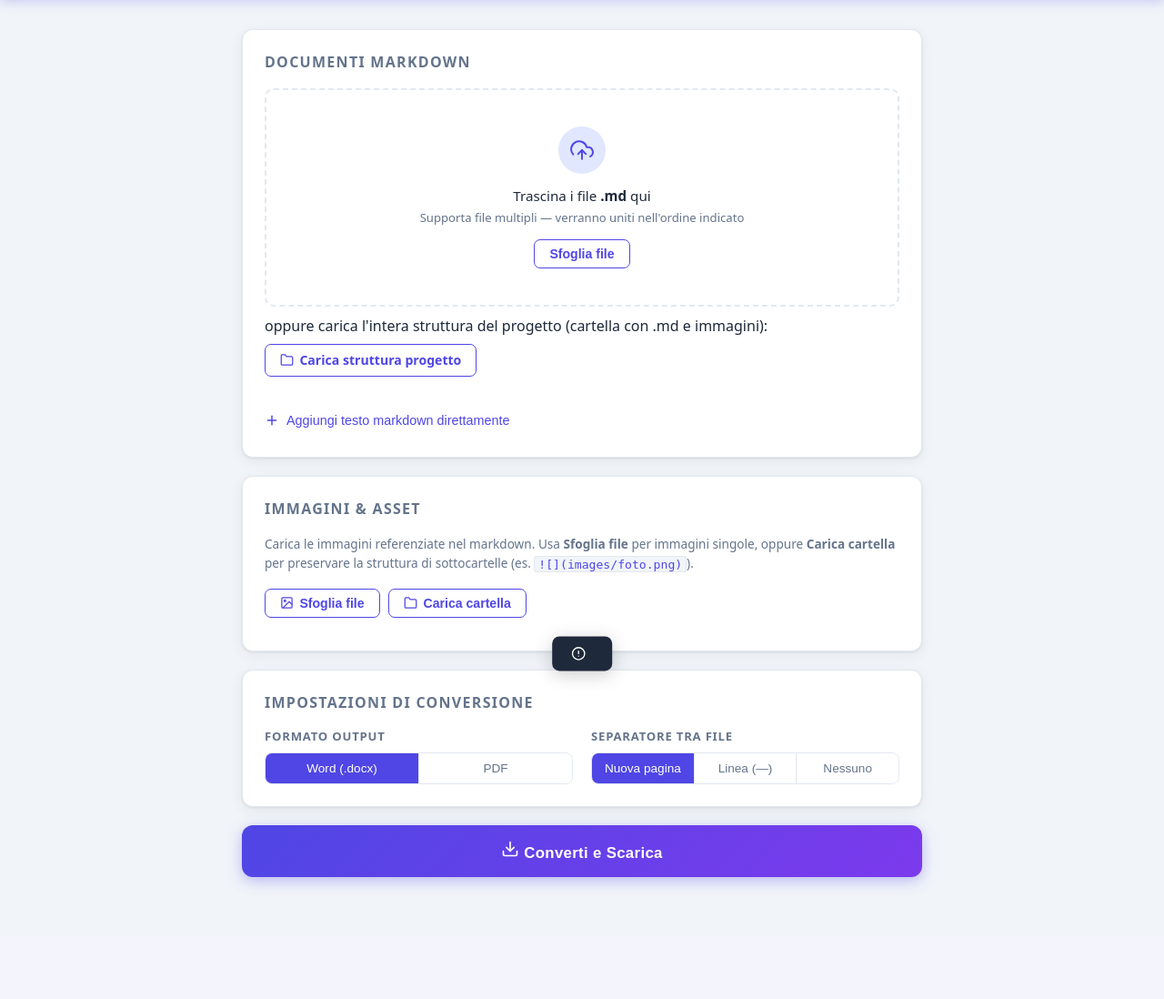
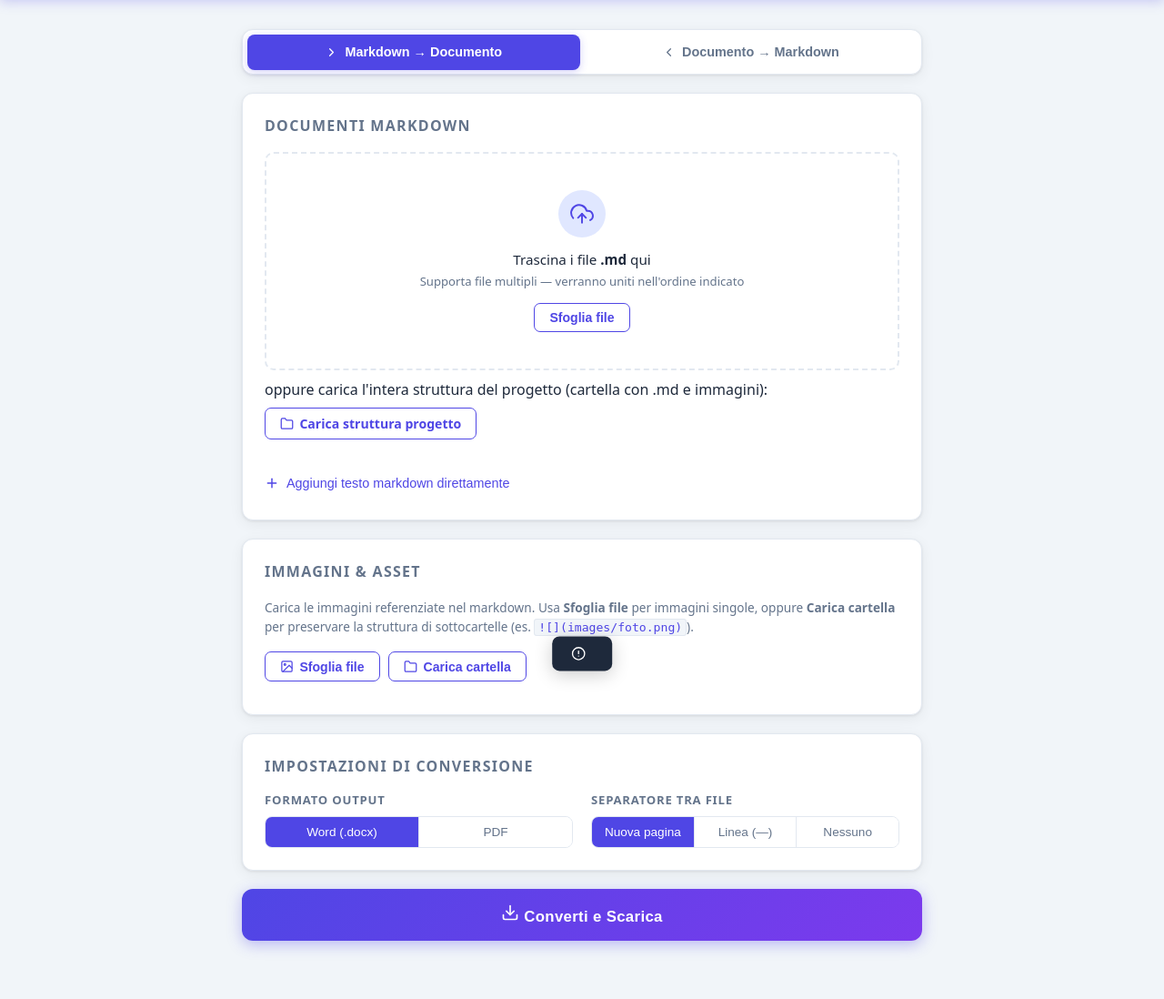
Before and after one commit to canada87/MDtoBeauty, a FastAPI app: page / in a window 1280 px wide. Shown: the part 125-1223 px from the top of the page at 91% size. Before the commit the page ends 1101 px from the top, so only its background shows below. Run offline with FastAPI, Linux system fonts and the light colour scheme; some libraries are stand-ins or nearby versions.

Commit message:
Add DOCX to Markdown conversion feature with reverse mode support

```diff
--- a/converter.py
+++ b/converter.py
@@ -1,8 +1,10 @@
+import io
 import os
 import posixpath
 import re
 import subprocess
 import tempfile
+import zipfile
 from pathlib import Path
 
 import markdown
@@ -254,6 +256,52 @@ def convert_markdown(
     return result_bytes, mime, filename
 
 
+def docx_to_markdown(docx_bytes: bytes) -> tuple[bytes, str, str]:
+    """
+    Convert a DOCX to Markdown via Pandoc.
+
+    If the document contains embedded media, bundles `document.md` + `media/`
+    into a ZIP. Otherwise returns the markdown file directly.
+    """
+    with tempfile.TemporaryDirectory() as tmpdir:
+        tmp = Path(tmpdir)
+        input_path = tmp / "input.docx"
+        input_path.write_bytes(docx_bytes)
+
+        output_path = tmp / "document.md"
+        media_dir = tmp / "media"
+
+        result = subprocess.run(
+            [
+                "pandoc",
+                str(input_path),
+                "-o", str(output_path),
+                "--extract-media=media",
+                "--wrap=none",
+                "--markdown-headings=atx",
+            ],
+            capture_output=True,
+            text=True,
+            cwd=str(tmp),
+        )
+        if result.returncode != 0:
+            raise RuntimeError(f"Errore Pandoc: {result.stderr}")
+
+        md_bytes = output_path.read_bytes()
+
+        media_files = [p for p in media_dir.rglob("*") if p.is_file()] if media_dir.exists() else []
+        if not media_files:
+            return md_bytes, "text/markdown; charset=utf-8", "document.md"
+
+        buf = io.BytesIO()
+        with zipfile.ZipFile(buf, "w", zipfile.ZIP_DEFLATED) as zf:
+            zf.writestr("document.md", md_bytes)
+            for f in media_files:
+                arcname = str(f.relative_to(tmp)).replace("\\", "/")
+                zf.write(f, arcname=arcname)
+        return buf.getvalue(), "application/zip", "document.zip"
+
+
 def _to_docx(input_md: str, output_docx: str) -> None:
     """Pandoc runs with input.md in the temp dir, so relative image paths work."""
     result = subprocess.run(
--- a/main.py
+++ b/main.py
@@ -8,7 +8,7 @@ from fastapi.responses import HTMLResponse, StreamingResponse
 from fastapi.staticfiles import StaticFiles
 from fastapi.templating import Jinja2Templates
 
-from converter import convert_markdown
+from converter import convert_markdown, docx_to_markdown
 
 app = FastAPI(title="MDtoBeauty")
 
@@ -86,3 +86,24 @@ async def convert(
         media_type=mime,
         headers={"Content-Disposition": f'attachment; filename="{filename}"'},
     )
+
+
+@app.post("/reverse")
+async def reverse(file: Annotated[UploadFile, File()]):
+    if not file.filename or not file.filename.lower().endswith(".docx"):
+        raise HTTPException(status_code=400, detail="Carica un file .docx")
+
+    data = await file.read()
+    if not data:
+        raise HTTPException(status_code=400, detail="File vuoto.")
+
+    try:
+        result, mime, filename = docx_to_markdown(data)
+    except RuntimeError as exc:
+        raise HTTPException(status_code=500, detail=str(exc)) from exc
+
+    return StreamingResponse(
+        io.BytesIO(result),
+        media_type=mime,
+        headers={"Content-Disposition": f'attachment; filename="{filename}"'},
+    )
--- a/static/app.js
+++ b/static/app.js
@@ -337,3 +337,128 @@ function formatBytes(bytes) {
 function escHtml(str) {
   return str.replace(/&/g, '&amp;').replace(/</g, '&lt;').replace(/>/g, '&gt;').replace(/"/g, '&quot;');
 }
+
+// ── Mode toggle (forward / reverse) ────────────────────────────────────────
+const forwardMode  = document.getElementById('forward-mode');
+const reverseMode  = document.getElementById('reverse-mode');
+const modeButtons  = document.querySelectorAll('[data-mode]');
+
+modeButtons.forEach(btn => {
+  btn.addEventListener('click', () => {
+    const mode = btn.dataset.mode;
+    modeButtons.forEach(b => b.classList.toggle('active', b === btn));
+    forwardMode.style.display = mode === 'forward' ? '' : 'none';
+    reverseMode.style.display = mode === 'reverse' ? '' : 'none';
+  });
+});
+
+// ── Reverse mode (DOCX → MD) ───────────────────────────────────────────────
+const docxDropzone  = document.getElementById('docx-dropzone');
+const docxInput     = document.getElementById('docx-input');
+const pickDocxBtn   = document.getElementById('pick-docx');
+const docxFileInfo  = document.getElementById('docx-file-info');
+const reverseBtn    = document.getElementById('reverse-convert-btn');
+const reverseLabel  = document.getElementById('reverse-convert-label');
+
+let docxFile = null;
+
+['dragenter', 'dragover'].forEach(evt =>
+  docxDropzone.addEventListener(evt, e => { e.preventDefault(); docxDropzone.classList.add('drag-over'); })
+);
+['dragleave', 'drop'].forEach(evt =>
+  docxDropzone.addEventListener(evt, e => { e.preventDefault(); docxDropzone.classList.remove('drag-over'); })
+);
+docxDropzone.addEventListener('drop', e => {
+  const f = e.dataTransfer.files[0];
+  if (f) setDocxFile(f);
+});
+docxDropzone.addEventListener('click', e => {
+  if (e.target === pickDocxBtn || pickDocxBtn.contains(e.target)) return;
+  docxInput.click();
+});
+pickDocxBtn.addEventListener('click', e => { e.stopPropagation(); docxInput.click(); });
+docxInput.addEventListener('change', () => {
+  if (docxInput.files[0]) setDocxFile(docxInput.files[0]);
+  docxInput.value = '';
+});
+
+function setDocxFile(file) {
+  if (!/\.docx$/i.test(file.name)) {
+    showToast('Serve un file .docx', 'error');
+    return;
+  }
+  docxFile = file;
+  renderDocxFile();
+}
+
+function renderDocxFile() {
+  docxFileInfo.innerHTML = '';
+  if (!docxFile) return;
+  const el = document.createElement('div');
+  el.className = 'file-item';
+  el.innerHTML = `
+    <div class="file-icon">
+      <svg viewBox="0 0 24 24" fill="none" stroke="currentColor" stroke-width="2" stroke-linecap="round" stroke-linejoin="round">
+        <path d="M14 2H6a2 2 0 0 0-2 2v16a2 2 0 0 0 2 2h12a2 2 0 0 0 2-2V8z"/>
+        <polyline points="14 2 14 8 20 8"/>
+      </svg>
+    </div>
+    <span class="file-name" title="${escHtml(docxFile.name)}">${escHtml(docxFile.name)}</span>
+    <span class="file-size">${formatBytes(docxFile.size)}</span>
+    <div class="file-actions">
+      <button class="icon-btn del" id="remove-docx" title="Rimuovi">
+        <svg viewBox="0 0 24 24" fill="none" stroke="currentColor" stroke-width="2" stroke-linecap="round" stroke-linejoin="round"><polyline points="3 6 5 6 21 6"/><path d="M19 6l-1 14a2 2 0 0 1-2 2H8a2 2 0 0 1-2-2L5 6"/><path d="M10 11v6"/><path d="M14 11v6"/><path d="M9 6V4h6v2"/></svg>
+      </button>
+    </div>`;
+  docxFileInfo.appendChild(el);
+  document.getElementById('remove-docx').addEventListener('click', () => {
+    docxFile = null;
+    renderDocxFile();
+  });
+}
+
+reverseBtn.addEventListener('click', async () => {
+  if (!docxFile) {
+    showToast('Carica un file .docx', 'error');
+    return;
+  }
+
+  setReverseLoading(true);
+
+  const fd = new FormData();
+  fd.append('file', docxFile, docxFile.name);
+
+  try {
+    const res = await fetch('/reverse', { method: 'POST', body: fd });
+
+    if (!res.ok) {
+      const err = await res.json().catch(() => ({ detail: 'Errore sconosciuto' }));
+      throw new Error(err.detail || `HTTP ${res.status}`);
+    }
+
+    const blob = await res.blob();
+    const isZip = blob.type === 'application/zip';
+    const baseName = docxFile.name.replace(/\.docx$/i, '');
+    const url  = URL.createObjectURL(blob);
+    const a    = document.createElement('a');
+    a.href     = url;
+    a.download = `${baseName}.${isZip ? 'zip' : 'md'}`;
+    document.body.appendChild(a);
+    a.click();
+    document.body.removeChild(a);
+    URL.revokeObjectURL(url);
+
+    showToast('Download avviato!', 'success');
+  } catch (err) {
+    showToast(`Errore: ${err.message}`, 'error');
+  } finally {
+    setReverseLoading(false);
+  }
+});
+
+function setReverseLoading(loading) {
+  reverseBtn.disabled = loading;
+  reverseLabel.innerHTML = loading
+    ? '<div class="spinner"></div> Conversione in corso...'
+    : `<svg viewBox="0 0 24 24" fill="none" stroke="currentColor" stroke-width="2" stroke-linecap="round" stroke-linejoin="round" width="20" height="20"><path d="M21 15v4a2 2 0 0 1-2 2H5a2 2 0 0 1-2-2v-4"/><polyline points="7 10 12 15 17 10"/><line x1="12" y1="15" x2="12" y2="3"/></svg> Converti in Markdown`;
+}
--- a/static/style.css
+++ b/static/style.css
@@ -491,6 +491,51 @@ textarea:focus {
   flex-shrink: 0;
 }
 
+/* ── Mode Toggle (forward / reverse) ── */
+.mode-toggle {
+  display: flex;
+  background: var(--surface);
+  border: 1px solid var(--border);
+  border-radius: var(--radius);
+  padding: .3rem;
+  gap: .3rem;
+  box-shadow: var(--shadow);
+}
+
+.mode-btn {
+  flex: 1;
+  padding: .7rem 1rem;
+  background: transparent;
+  border: none;
+  border-radius: 8px;
+  cursor: pointer;
+  font-size: .9rem;
+  font-weight: 600;
+  color: var(--muted);
+  display: inline-flex;
+  align-items: center;
+  justify-content: center;
+  gap: .45rem;
+  transition: background var(--transition), color var(--transition);
+}
+
+.mode-btn:hover { color: var(--text); }
+
+.mode-btn.active {
+  background: var(--primary);
+  color: #fff;
+  box-shadow: 0 2px 8px rgba(79,70,229,.25);
+}
+
+.mode-btn svg { width: 15px; height: 15px; }
+
+#forward-mode,
+#reverse-mode {
+  display: flex;
+  flex-direction: column;
+  gap: 1.25rem;
+}
+
 /* ── Outline Button ── */
 .btn-outline {
   background: none;
--- a/templates/index.html
+++ b/templates/index.html
@@ -22,6 +22,21 @@
 </header>
 
 <main>
+
+  <!-- ── Mode Toggle (forward / reverse) ── -->
+  <div class="mode-toggle" role="group" aria-label="Direzione conversione">
+    <button class="mode-btn active" data-mode="forward" type="button">
+      <svg viewBox="0 0 24 24" fill="none" stroke="currentColor" stroke-width="2" stroke-linecap="round" stroke-linejoin="round" aria-hidden="true"><polyline points="9 18 15 12 9 6"/></svg>
+      Markdown → Documento
+    </button>
+    <button class="mode-btn" data-mode="reverse" type="button">
+      <svg viewBox="0 0 24 24" fill="none" stroke="currentColor" stroke-width="2" stroke-linecap="round" stroke-linejoin="round" aria-hidden="true"><polyline points="15 18 9 12 15 6"/></svg>
+      Documento → Markdown
+    </button>
+  </div>
+
+  <!-- ── Forward mode (MD → DOCX/PDF) ── -->
+  <div id="forward-mode">
 
   <!-- ── Upload Card ── -->
   <section class="card">
@@ -146,6 +161,48 @@
     </span>
   </button>
 
+  </div><!-- /forward-mode -->
+
+  <!-- ── Reverse mode (DOCX → MD) ── -->
+  <div id="reverse-mode" style="display:none">
+
+    <section class="card">
+      <h2>Documento Word</h2>
+      <p class="card-hint">
+        Carica un file <strong>.docx</strong>: verrà convertito in Markdown.
+        Se il documento contiene immagini, scaricherai uno <strong>.zip</strong>
+        con <code>document.md</code> e la cartella <code>media/</code>.
+      </p>
+
+      <div class="dropzone" id="docx-dropzone" role="region" aria-label="Area di caricamento file DOCX">
+        <div class="dropzone-icon">
+          <svg viewBox="0 0 24 24" fill="none" stroke="currentColor" stroke-width="1.8" stroke-linecap="round" stroke-linejoin="round" aria-hidden="true">
+            <path d="M14 2H6a2 2 0 0 0-2 2v16a2 2 0 0 0 2 2h12a2 2 0 0 0 2-2V8z"/>
+            <polyline points="14 2 14 8 20 8"/>
+          </svg>
+        </div>
+        <p>Trascina qui un file <strong>.docx</strong></p>
+        <p class="hint">oppure</p>
+        <button class="btn-outline" id="pick-docx" type="button">Sfoglia file</button>
+        <input type="file" id="docx-input" accept=".docx" hidden>
+      </div>
+
+      <div id="docx-file-info"></div>
+    </section>
+
+    <button class="btn-convert" id="reverse-convert-btn" type="button">
+      <span id="reverse-convert-label">
+        <svg viewBox="0 0 24 24" fill="none" stroke="currentColor" stroke-width="2" stroke-linecap="round" stroke-linejoin="round" aria-hidden="true">
+          <path d="M21 15v4a2 2 0 0 1-2 2H5a2 2 0 0 1-2-2v-4"/>
+          <polyline points="7 10 12 15 17 10"/>
+          <line x1="12" y1="15" x2="12" y2="3"/>
+        </svg>
+        Converti in Markdown
+      </span>
+    </button>
+
+  </div><!-- /reverse-mode -->
+
 </main>
 
 <!-- ── Toast Notification ── -->
```
